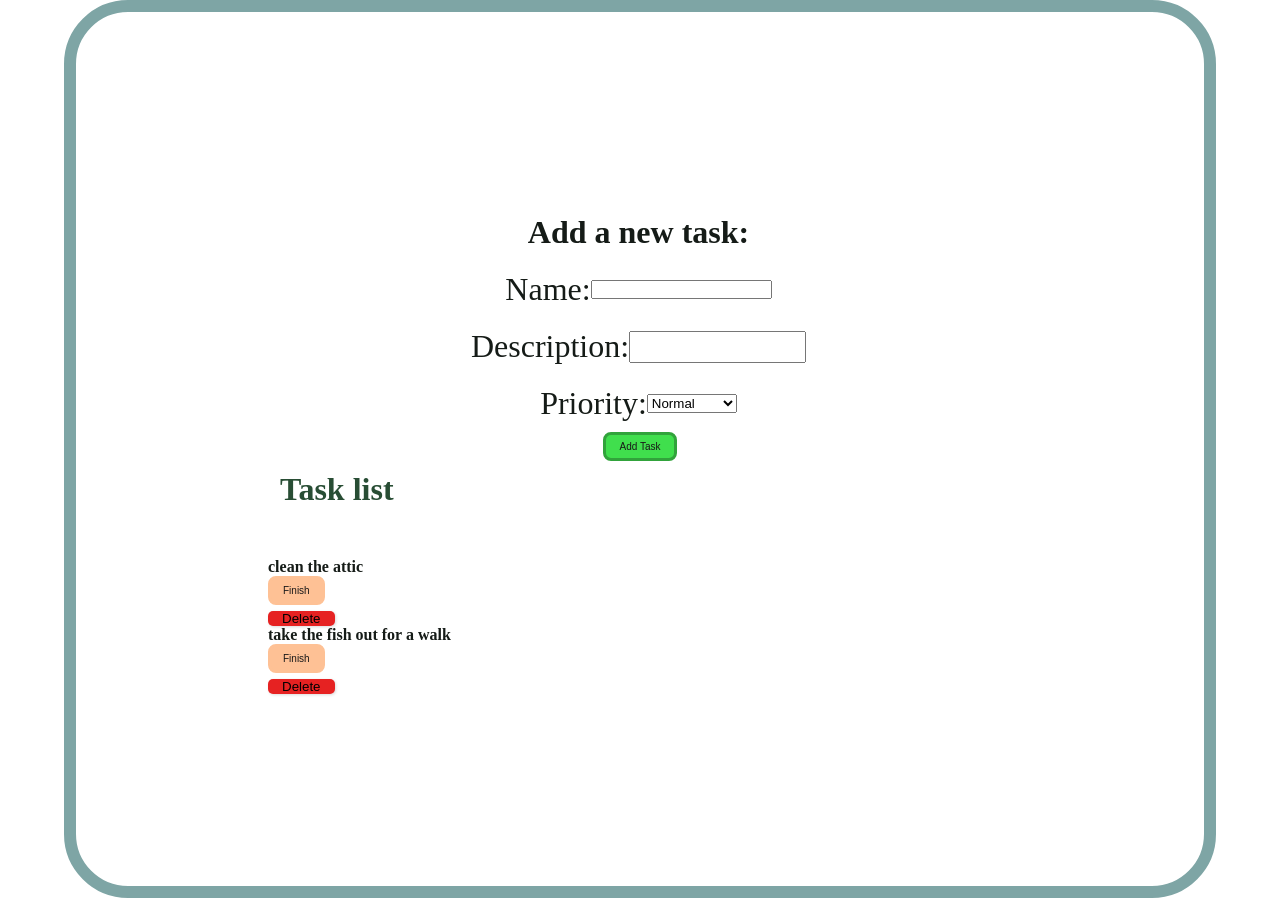
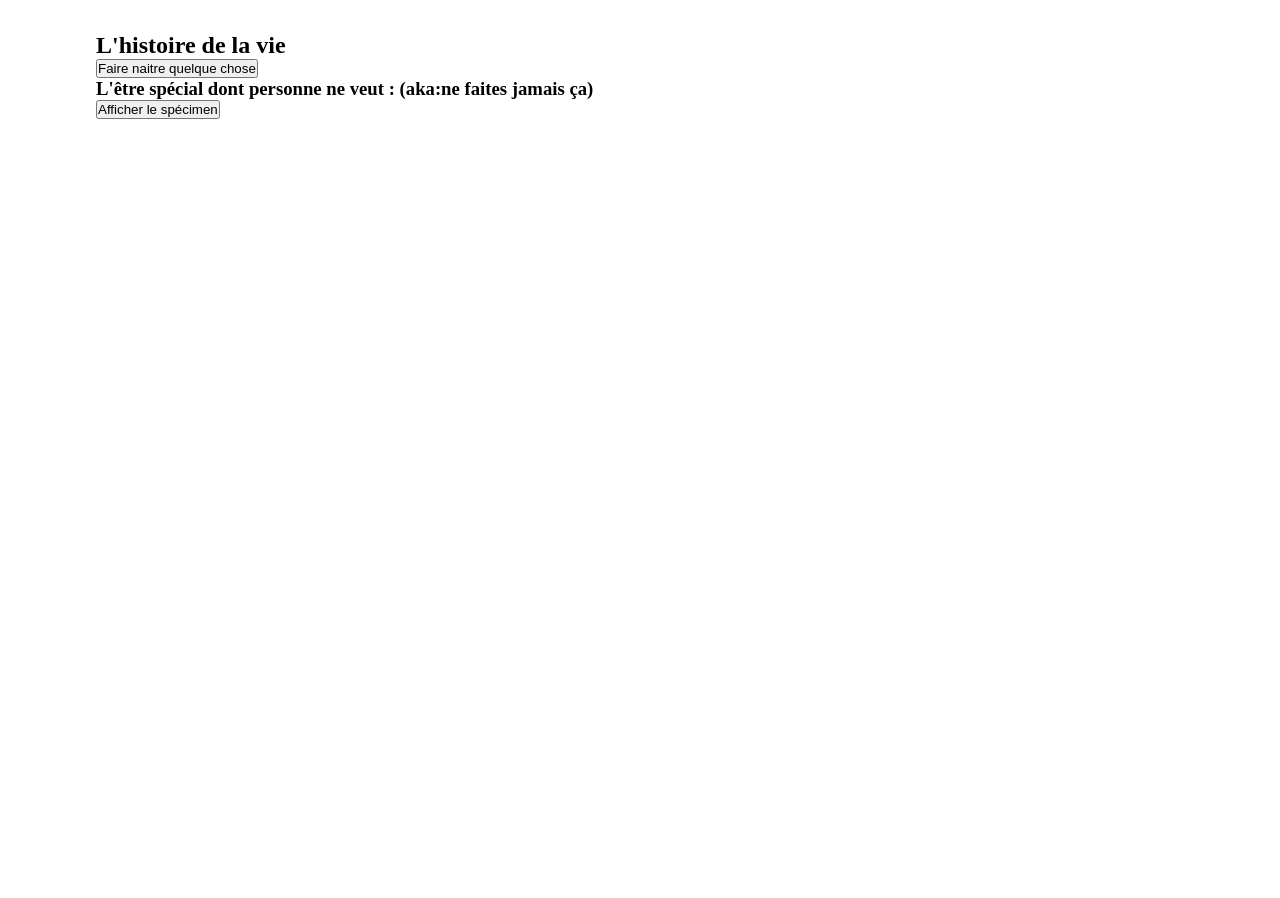
Before and after one commit to Denidenisa/react-js, a React (Vite) app in the folder demo-project/: page / in a window 1280 px wide. After the commit the page ends 800 px from the top, so only its background shows below. Built offline with nearby package versions, Linux system fonts and the light colour scheme.

Commit message:
les hooks

```diff
--- a/demo-project/src/App.jsx
+++ b/demo-project/src/App.jsx
@@ -14,6 +14,7 @@ import { Demo6Lib } from './demos/6_Formulaires/Demo6Lib'
 import { Demo6Bis } from './demos/6_Formulaires/Demo6bis'
 import { Demo7 } from './demos/7_Interaction/Demo7'
 import { Exo6 } from './exos/Exo6'
+import { LaVie } from './demos/8_Cycle_De_Vie/LaVie'
 
 
 
@@ -106,7 +107,8 @@ function App() {
         {/* <Demo6Lib/> */}
         {/* <Exo5/> */}
         {/* <Demo7/> */}
-        <Exo6/>
+        {/* <Exo6/> */}
+        <LaVie/>
 
 
 
--- /dev/null
+++ b/demo-project/src/demos/8_Cycle_De_Vie/EtreSpecial.jsx
@@ -0,0 +1,25 @@
+import { useEffect, useState } from "react"
+
+export const EtreSpecial=()=>{
+  const[age,setAge]=useState(0)
+  const[anniversaires, setAnniversaires]=useState()
+  //!useEffect prend en paramètre 2 choses
+  //! la fonction a exécuter quand le useEffect est déclenché
+  //!les dépendances  qui autorisent le useEffect  à se déclencher.   c'est un tablau et s'il est vide, rien n'autorise le useEffect a se re-déclencher
+  useEffect(()=>{
+    setAge(prev=>prev+1)
+    console.log('L\'être spécial est "né')
+    return()=>{
+      console.log('L\'être spécial est mort 💀')
+
+    }
+  },[anniversaires] )
+  return(
+    <div>
+      Ma maman elle dit que je suis une chimera, le Roi des fourmis 🐜
+      J' {age} ans.
+      <button  onClick={()=>setAnniversaires(prev=>prev+1)}>C'est mon anniversaier !</button>
+
+    </div>
+  )
+}
--- /dev/null
+++ b/demo-project/src/demos/8_Cycle_De_Vie/EtreVivant.jsx
@@ -0,0 +1,24 @@
+import { useEffect } from "react"
+
+export const EtreVivant=(props)=>{
+  const {etre}=props
+  //useEffect est une fonction qui se déclenche quand le composant apparait à l'écran et qui déclenche la fonction mise en paramètre
+  //cette fonction est la fonction exécutée quand notre composant prend vie (quand il apparait à l'écran)
+  useEffect(()=>{
+    console.log(etre.id+' est né 🐣')
+// dans cette fonction, si on renvoie une fonction,c'est celle ci qui sera exécutée si le composant disparait de l'écran
+    return()=>{
+      console.log(etre.id+'Et il est mort 💀')
+    }
+
+  })
+  return(
+    <div>
+
+        {etre.type === 'Humain'   && '👶🏻'}
+        {etre.type === 'Animal'   && '🦁'}
+        {etre.type === 'Bactérie' && '🦠'}
+
+    </div>
+  )
+}
--- /dev/null
+++ b/demo-project/src/demos/8_Cycle_De_Vie/LaVie.jsx
@@ -0,0 +1,39 @@
+import { useEffect, useState } from "react"
+import { EtreVivant } from "./EtreVivant"
+import { EtreSpecial } from "./EtreSpecial"
+
+export const LaVie=()=>{
+  const[etreVivants, setEtreVivant]=useState([])
+  const[montrerEtrepecial,setMontrer]=useState(false)
+
+  const types=['Humain','Animal','Bactérie']
+  useEffect(()=>{
+    console.log('Et Dieu créa la Vidaaaa')
+  })
+
+  const naissance=()=>{
+    const nouvelEtre={
+      id:Date.now(),
+      type: types[Math.floor(Math.random()*3)]
+
+    }
+    setEtreVivant([...etreVivants,nouvelEtre])
+
+  }
+  return(
+    <div style={{padding:'2rem'}}>
+      <h2> L'histoire de la vie </h2>
+      <button onClick={naissance}> Faire naitre quelque chose </button>
+      {
+        etreVivants.map(etre=><EtreVivant key={etre.id} etre={etre}/>)
+      }
+
+      <h3>L'être spécial dont personne ne veut : (aka:ne faites jamais ça)</h3>
+      <button onClick={()=>{setMontrer(!montrerEtrepecial)}}>Afficher le spécimen </button>
+      {
+        montrerEtrepecial && <EtreSpecial/>
+      }
+
+    </div>
+  )
+}
```
